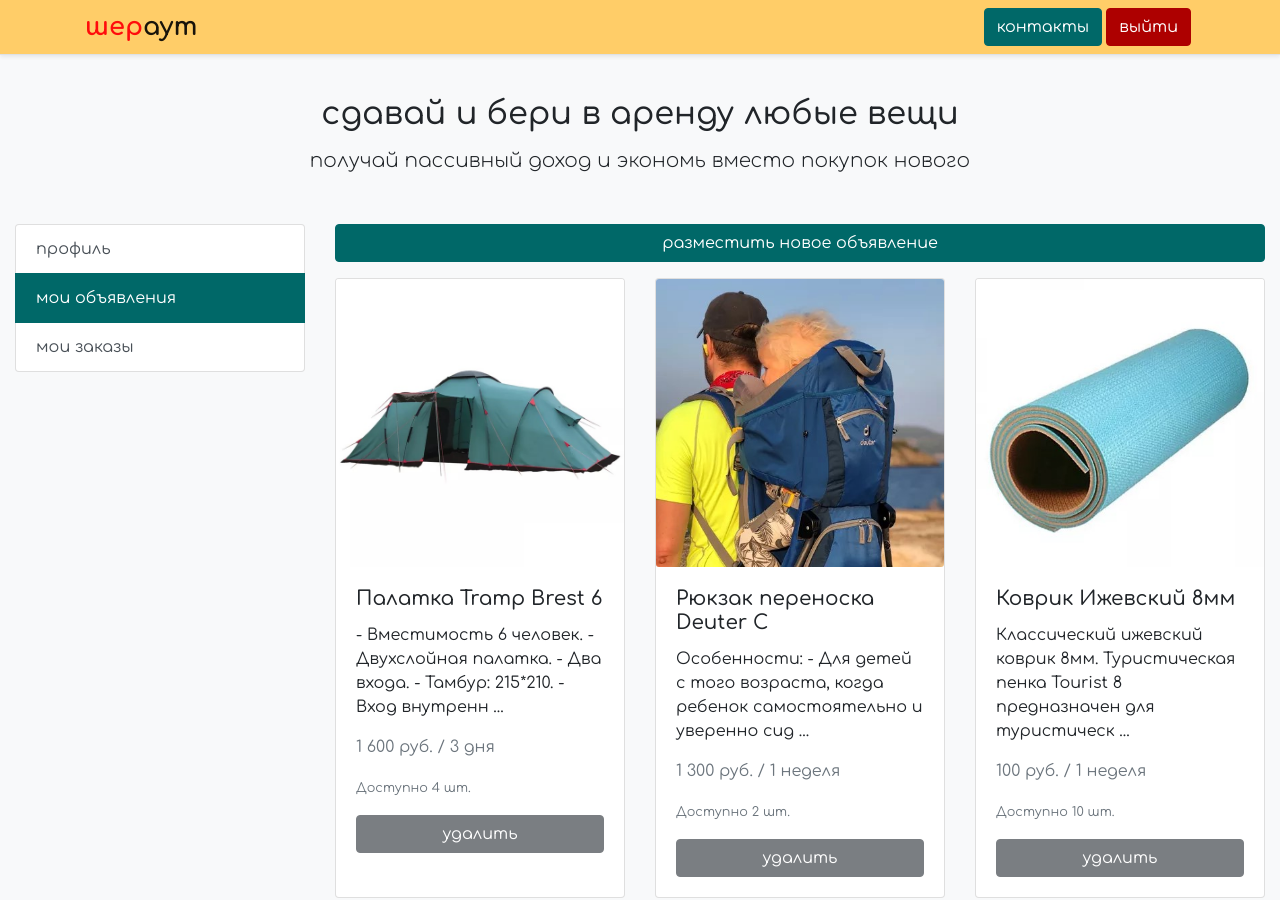
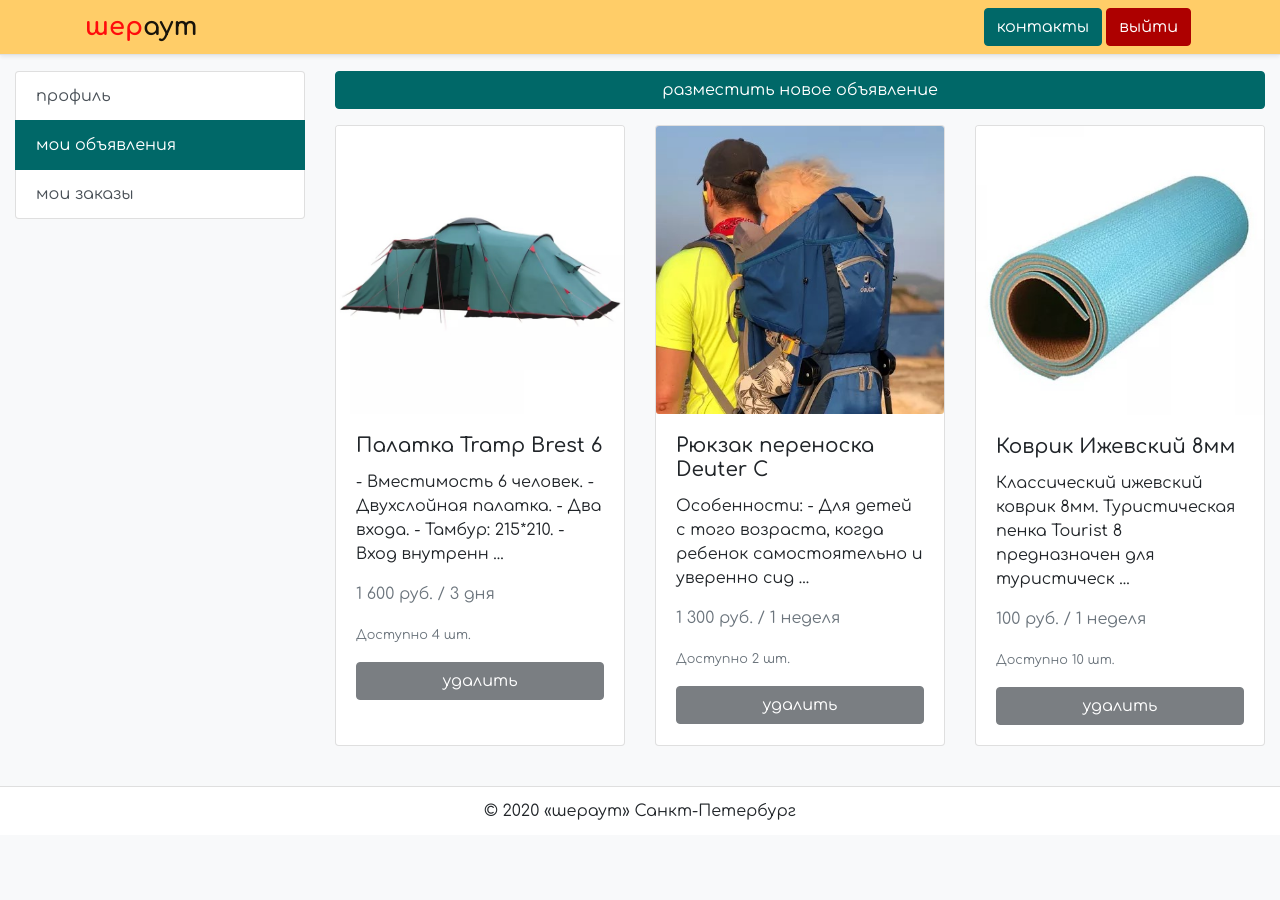
Before and after one commit to lovgon/lovgon.github.io, a plain HTML site: page shareout/my_announcements.html in a window 1280 px wide. Shown: the top 900 px of the page. After the commit the page ends 835 px from the top, so only its background shows below. Drawn offline with nearby package versions, Linux system fonts and the light colour scheme.

Commit message:
03.11.2020 - убрал лишние банеры в личном кабинете

```diff
--- a/shareout/my_announcements.html
+++ b/shareout/my_announcements.html
@@ -31,11 +31,6 @@
 </header>
 
 <main class="col-12 mt-3">
-    <section class="text-center rounded p-4 mb-4">
-        <h1 class="card-title h2">сдавай и бери в аренду любые вещи</h1>
-        <p class="card-text lead">получай пассивный доход и экономь вместо покупок нового</p>
-    </section>
-
     <div class="row">
         <div class="col mb-3">
             <div class="list-group">
```
Also changed, not shown: shareout/my_orders.html (+0 -5 lines), shareout/personal_cab.html (+0 -5 lines).
